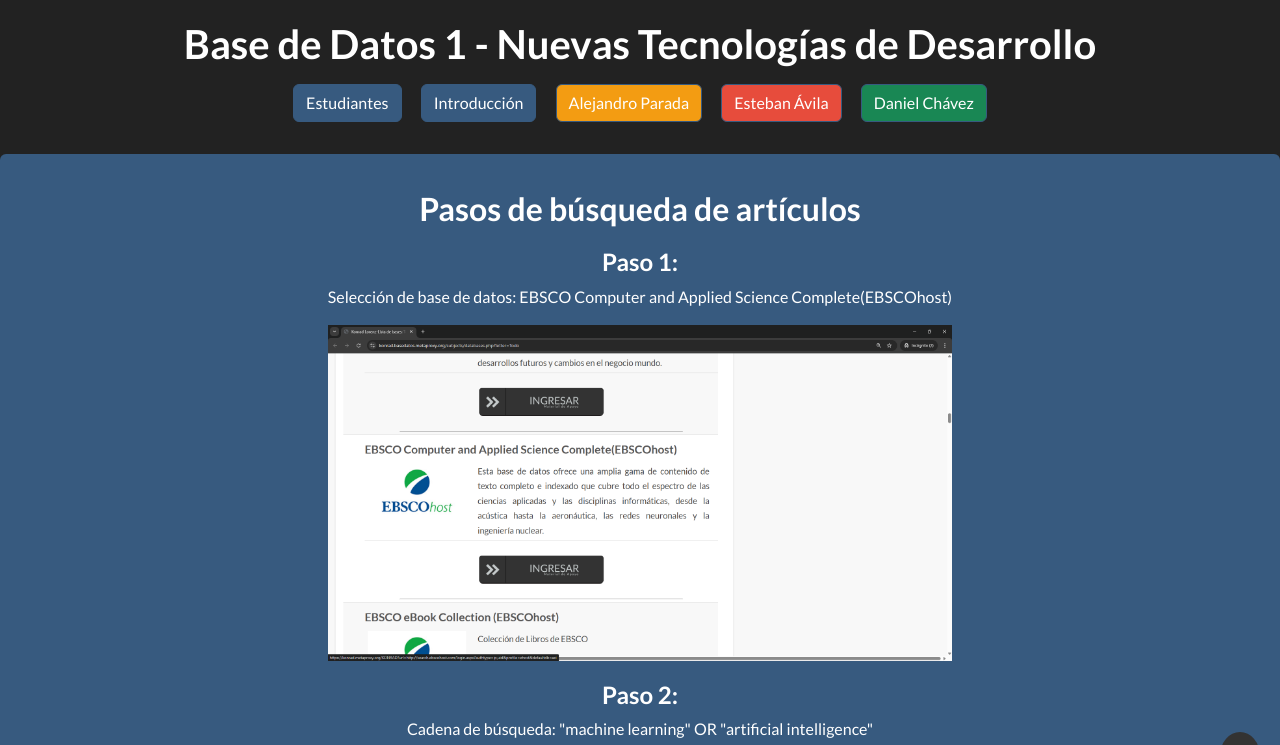
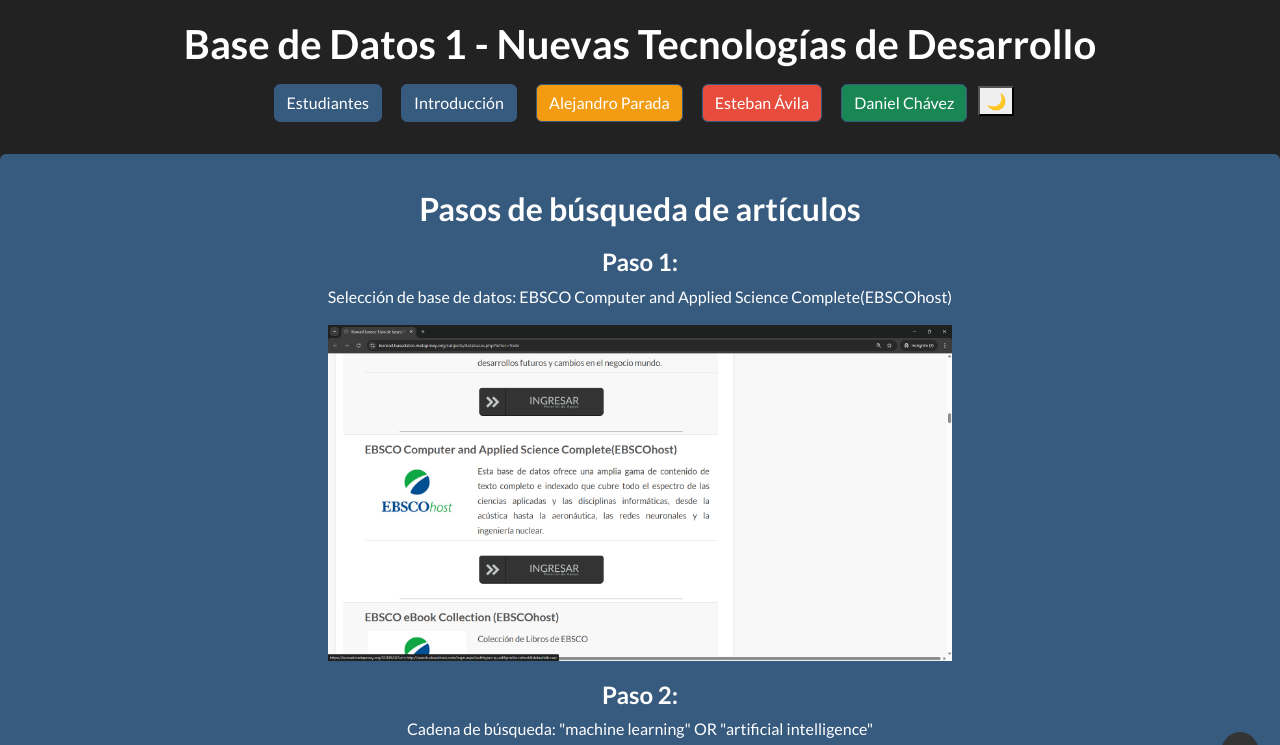
Before and after one commit to Ale3320/BD1---NTD, a plain HTML site: page daniel.html in a window 1280 px wide. Shown: the top 745 px of the page. Drawn offline with Linux system fonts and the light colour scheme.

Commit message:
Se agregan funcionalidades js

```diff
--- a/daniel.html
+++ b/daniel.html
@@ -17,6 +17,7 @@
       <button id="btnAlejandro" class="btn btn-primary m-2" onclick="window.location.href='alejandro.html'">Alejandro Parada</button>
       <button id="btnEsteban" class="btn btn-primary m-2" onclick="window.location.href='esteban.html'">Esteban Ávila</button>
       <button id="btnDaniel" class="btn btn-primary m-2" onclick="window.location.href='daniel.html'">Daniel Chávez</button>
+      <button id="btnTema" title="Cabiar Tema" onclick="cambiarTema()">🌙</button> <!-- PRUEBA -->
     </div>
 
     <button id="btnArriba" title="Ir arriba" onclick="irArriba()">⬆</button> <!-- PRUEBA -->
--- a/script.js
+++ b/script.js
@@ -158,7 +158,7 @@
 
   mensaje.innerHTML = `
         <h3>Artículo ` + nArt +`</h3>
-        <table class="table tabla_articulo_` + nombre + `">
+        <table class="table tabla_articulo_` + nombre + `" id="tabla_articulo">
         <thead>
           <tr>
             <th scope="col">#</th>
@@ -232,17 +232,18 @@
 }
 
 function cambiarTema(){
-  if (document.body.style.background === "rgb(18, 18, 18)") {
+  const mensaje = document.getElementById("mensaje");
+  const tabla = document.getElementById("tabla_articulo");
+  const btnTema = document.getElementById("btnTema");
+  if (document.getElementById("mensaje").style.background === "rgb(18, 18, 18)") {
     // Cambiar a tema claro
-    document.body.style.background = "#ffffff";
-    document.body.style.color = "#000000";
-    btnTema.textContent = "🌙 Cambiar tema";
-    localStorage.setItem("tema", "claro");
+    mensaje.style.background = "#ffffff";
+    mensaje.style.color = "#000000";
+    btnTema.textContent = "🌙";
   } else {
     // Cambiar a tema oscuro
-    document.body.style.background = "#121212";
-    document.body.style.color = "#f5f5f5";
-    btnTema.textContent = "☀ Cambiar tema";
-    localStorage.setItem("tema", "oscuro");
+    mensaje.style.background = "#121212";
+    mensaje.style.color = "#f5f5f5";
+    btnTema.textContent = "☀";
   }//AJUSTAR
 }
```
